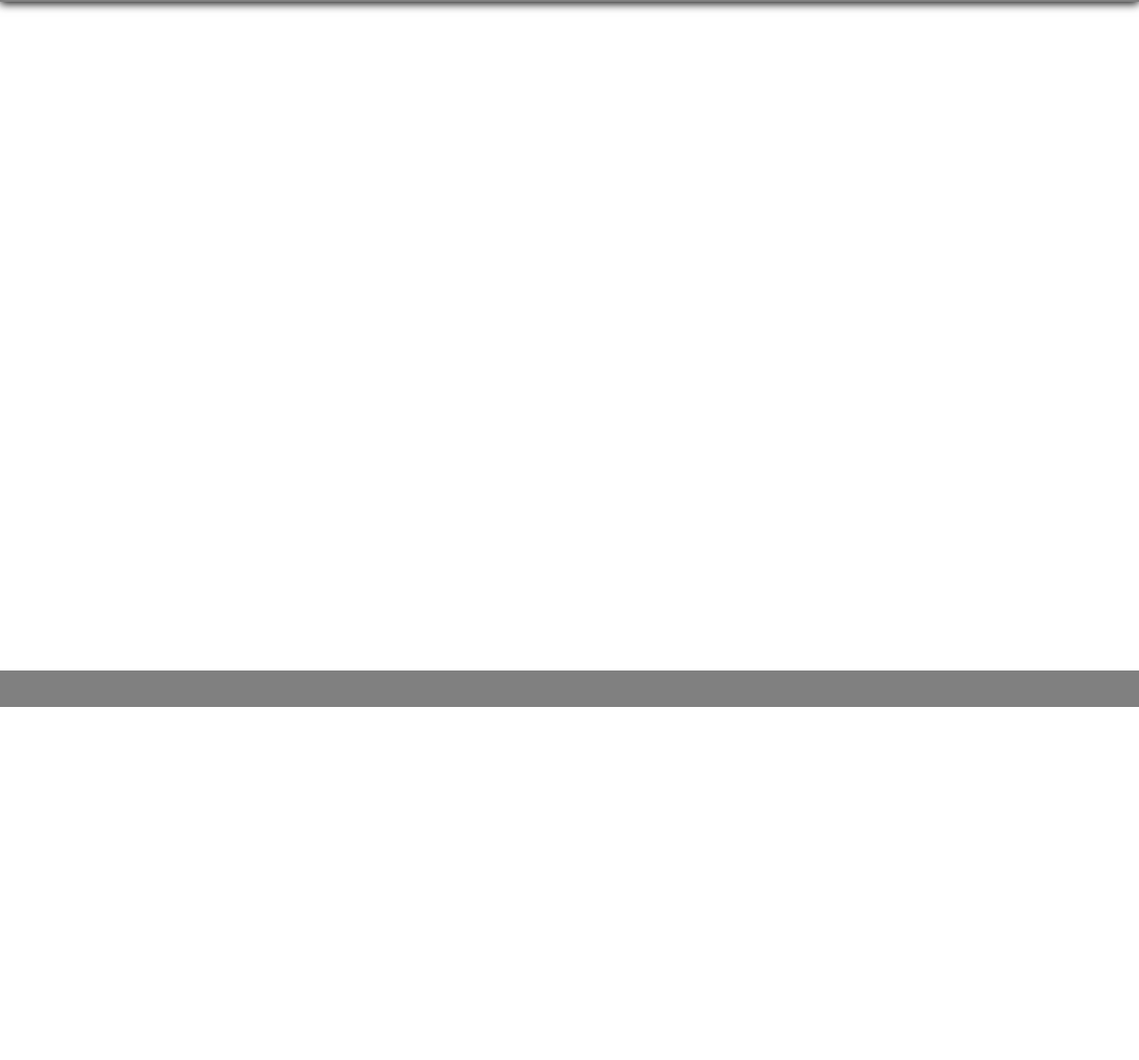
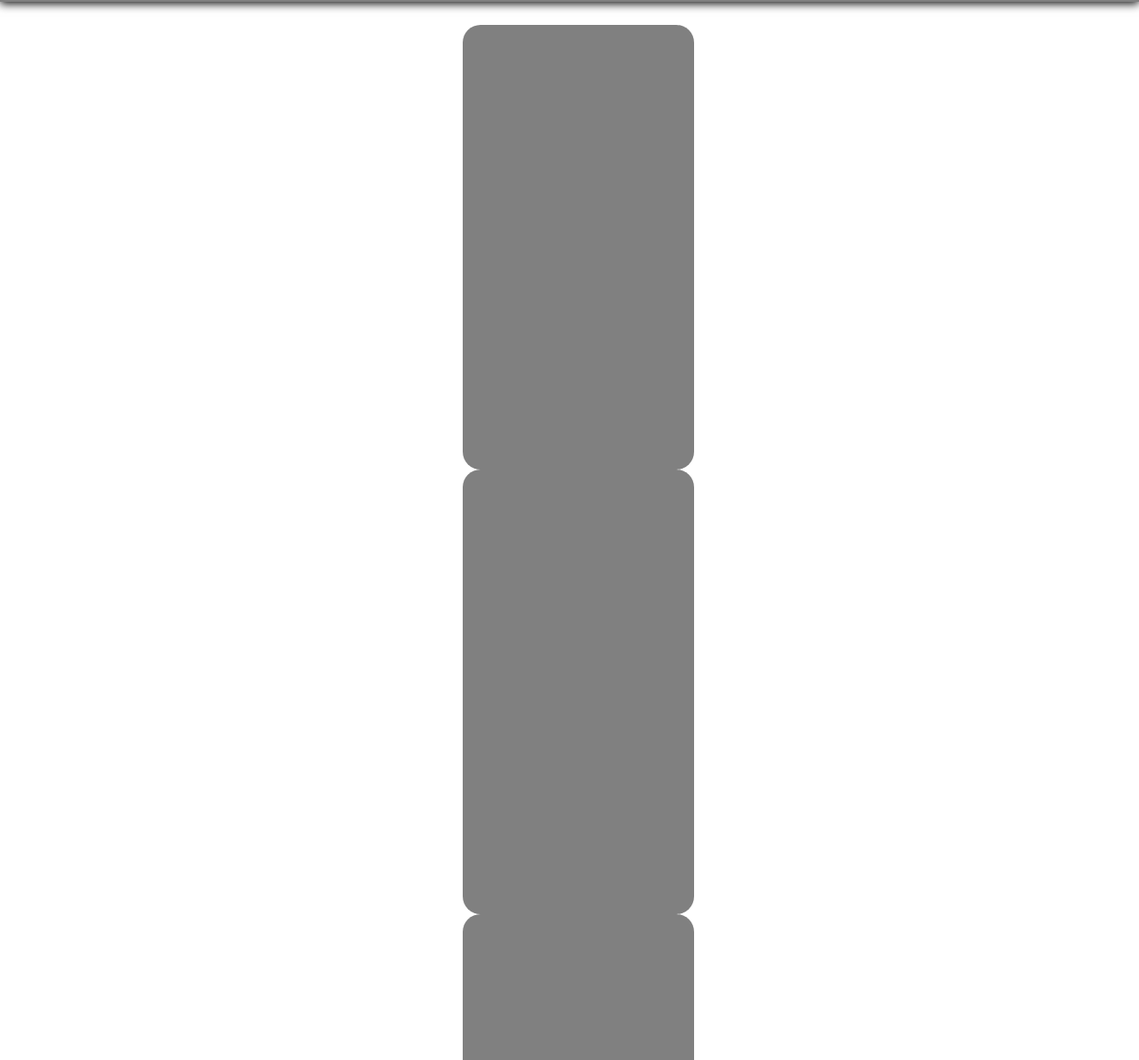
Before and after one commit to Rank0z/monCV-dev, a plain HTML site: page index.html in a window 1280 px wide. Shown: the part 108-1300 px from the top of the page at 89% size. Before the commit the page ends 903 px from the top, so only its background shows below. Drawn offline with Linux system fonts and the light colour scheme.

Commit message:
modif page principale

```diff
--- a/index.html
+++ b/index.html
@@ -32,7 +32,13 @@
         </header>
         <section>
             <div class="conteneur">
-                <div>
+                <div class="millieu-gauche">
+
+                </div>
+                <div class="millieu">
+
+                </div>
+                <div class="millieu-droit">
 
                 </div>
             </div>
--- a/style1.css
+++ b/style1.css
@@ -92,3 +92,29 @@ nav   a:hover{
 }
 
 /*||||||||||SECTION||||||||||*/
+
+section{
+    display: flex;
+    justify-content: space-between;
+}
+.millieu-gauche{
+    background-color: grey;
+    height: 500px;
+    width: 260px;
+    margin-left: 20px;
+    border-radius: 20px;
+}
+.millieu{
+    background-color: grey;
+    height: 500px;
+    width: 260px;
+    margin-left: 20px;
+    border-radius: 20px;
+}
+.millieu-droit{
+    background-color: grey;
+    height: 500px;
+    width: 260px;
+    margin-left: 20px;
+    border-radius: 20px;
+}
```
Also changed, not shown: cv-en-construction.html (+1 -1 lines), travaux-png.png (deleted).
